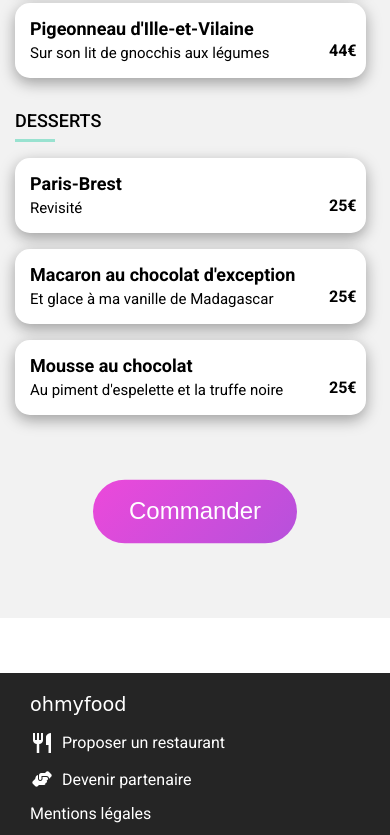
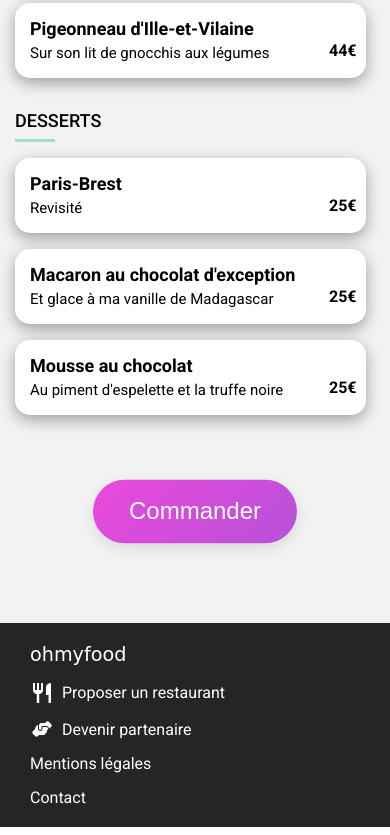
Before and after one commit to beyondnaxos/AnthonyKohler_3_27072021, a plain HTML site: page à-la-française.html in a window 390 px wide. Shown: the part 964-1799 px from the top of the page. Drawn offline with Linux system fonts and the light colour scheme; a web font is replaced by a local one.

Commit message:
update(responsive global)

```diff
--- a/scss/_buttons.scss
+++ b/scss/_buttons.scss
@@ -10,6 +10,9 @@
     margin-bottom: 30px;
     -webkit-animation: AnimationName 5s ease infinite;
     animation: AnimationName 5s ease infinite;
+    box-shadow: rgba(0, 0, 0, 0.1) 0px 4px 12px;
+    cursor: pointer;
+
 }
 
 @-webkit-keyframes AnimationName {
@@ -47,5 +50,6 @@ margin-top: 70px;
 padding: 15px 30px;
 font-size: 20px;
 transform: scale(1.2);
+cursor: pointer;
 
 }
--- a/scss/_food-list.scss
+++ b/scss/_food-list.scss
@@ -4,14 +4,16 @@
     width: 100%;
     background-color: $gray;
     position: relative;
-    bottom: 55px;
-    padding: 30px 15px 50px 15px;
+    padding: 30px 15px 80px 15px;
     border-radius: 50px 50px 0 0;
     display: flex;
     flex-direction: column;
     row-gap: 2em;
     align-items: flex-start;
-
+    top:-55px;
+    box-sizing: border-box;
+   overflow: hidden;
+   margin-bottom: -80px;
     @include desktop{
      width: 1024px;
 
--- a/scss/style.scss
+++ b/scss/style.scss
@@ -204,6 +204,8 @@ main{
 
     @include desktop{
         width: 941px;
+        border-radius: 30px 30px 0 0;
+
 
        }
 
@@ -240,6 +242,7 @@ footer {
     row-gap: 25px;
     justify-content: start;
     align-items: flex-start;
+    margin-top: 0;
     @include desktop{
         justify-content: center;
         align-items: center;
--- a/à-la-française.html
+++ b/à-la-française.html
@@ -22,7 +22,7 @@
       ></a>
       <h1 class="logo">ohmyfood</h1>
     </header>
-    <main>
+    <main class="main_menu-page">
       <img
         class="background-image"
         src="images/restaurants/gout.jpg"
@@ -198,7 +198,7 @@
       </section>
     </main>
 
-    <footer>
+    <footer class="footer-menu_page">
       <div class="footer--list">
         <a href="#" class="footer_logo">ohmyfood</a>
         <div class="list_iconText">
```
Also changed, not shown: la-note-enchantée.html (+2 -2 lines), la-palette-du-gout.html (+2 -2 lines), le-délice-des-sens.html (+2 -2 lines), css/style.css, 1 other file.
